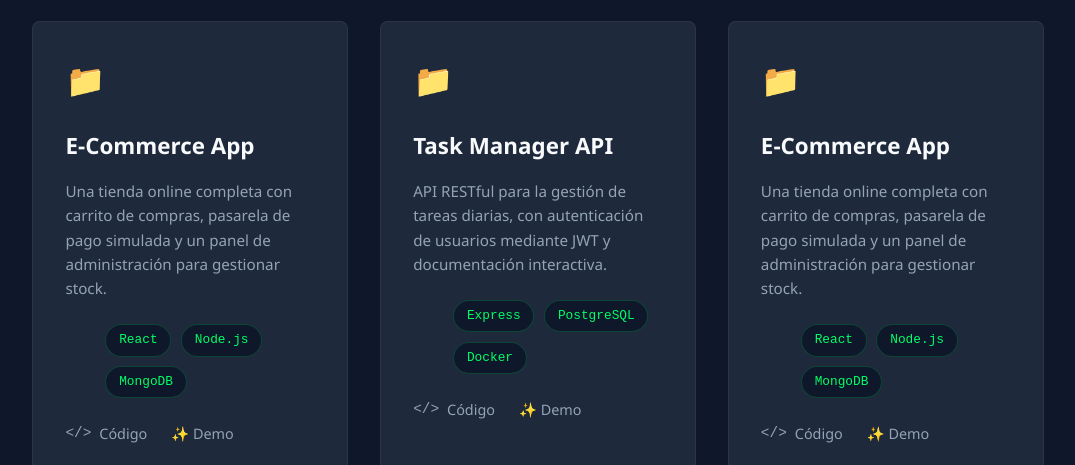
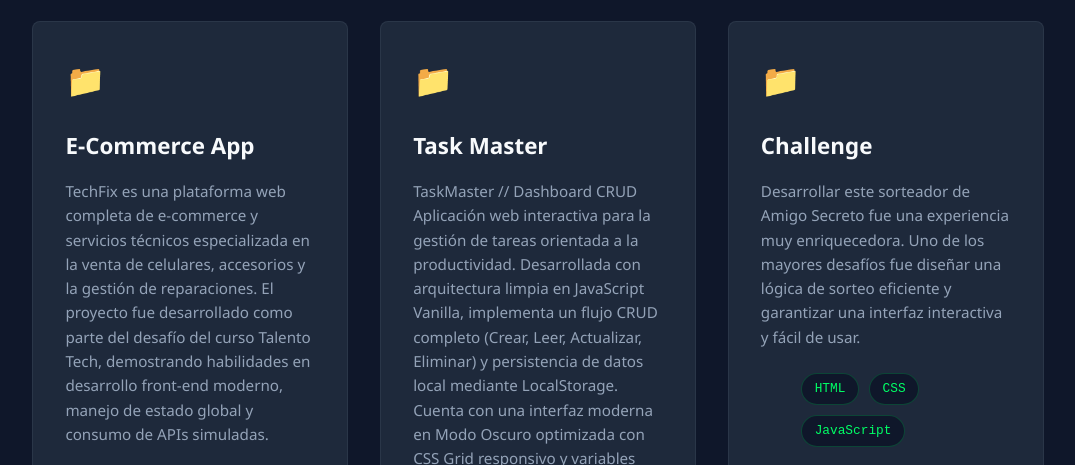
Before and after one commit to conrado85/portafolio, a plain HTML site: page index.html in a window 1280 px wide. Shown: the part 1070-1535 px from the top of the page, without its empty margins (102-1177 px from the left). Drawn offline with Linux system fonts and the light colour scheme.

Commit message:
cambios en las tarjetas de proyectos

```diff
--- a/index.html
+++ b/index.html
@@ -115,19 +115,24 @@
                 data-section="projects"
                 data-value="description1"
               >
-                Una tienda online completa con carrito de compras, pasarela de
-                pago simulada y un panel de administración para gestionar stock.
+              TechFix es una plataforma web completa de e-commerce y servicios técnicos especializada
+              en la venta de celulares, accesorios y la gestión de reparaciones. El proyecto fue desarrollado
+              como parte del desafío del curso Talento Tech, demostrando habilidades en desarrollo front-end
+              moderno, manejo de estado global y consumo de APIs simuladas.
               </p>
               <ul class="project-tech-list">
-                <li>React</li>
-                <li>Node.js</li>
-                <li>MongoDB</li>
+                <li>React vite</li>
+                <li>React Router</li>
+                <li>Context API (React Context)</li>
+                <li>MockAPI</li>
+                <li>React Toastify</li>
+                <li>Bootstrap</li>
               </ul>
               <div class="project-links">
-                <a href="#" target="_blank" class="proj-link"
+                <a href="https://github.com/conrado85/TechFix" target="_blank" class="proj-link"
                   ><i class="code-icon">&lt;/&gt;</i> Código</a
                 >
-                <a href="#" target="_blank" class="proj-link btn-live"
+                <a href="https://talento-tech-clase-4.vercel.app/" target="_blank" class="proj-link btn-live"
                   >✨ Demo</a
                 >
               </div>
@@ -143,32 +148,38 @@
                 data-section="projects"
                 data-value="title2"
               >
-                Task Manager API
+                Task Master
               </h3>
               <p
                 class="project-card-text"
                 data-section="projects"
                 data-value="description2"
               >
-                API RESTful para la gestión de tareas diarias, con autenticación
-                de usuarios mediante JWT y documentación interactiva.
+                TaskMaster // Dashboard CRUD
+                Aplicación web interactiva para la gestión de tareas orientada a la productividad.
+                Desarrollada con arquitectura limpia en JavaScript Vanilla, implementa un flujo
+                CRUD completo (Crear, Leer, Actualizar, Eliminar) y persistencia de datos local
+                 mediante LocalStorage. Cuenta con una interfaz moderna en Modo Oscuro optimizada
+                  con CSS Grid responsivo y variables dinámicas para categorizar prioridades.
               </p>
               <ul class="project-tech-list">
-                <li>Express</li>
-                <li>PostgreSQL</li>
-                <li>Docker</li>
+                <li>HTML</li>
+                <li>CSS3 (Variables / Grid)</li>
+                <li>JavaScript (ES6+)</li>
+                <li>Local Storage</li>
+                <li>Clean Code</li>
               </ul>
               <div class="project-links">
-                <a href="#" target="_blank" class="proj-link"
+                <a href="https://github.com/conrado85/TaskMaster" target="_blank" class="proj-link"
                   ><i class="code-icon">&lt;/&gt;</i> Código</a
                 >
-                <a href="#" target="_blank" class="proj-link btn-live"
+                <a href="https://conrado85.github.io/TaskMaster/" target="_blank" class="proj-link btn-live"
                   >✨ Demo</a
                 >
               </div>
             </div>
           </div>
-          <!-- Tarjeta  -->
+          <!-- Tarjeta 3  -->
           <div class="project-card">
             <div class="project-content">
               <div class="project-icon">📁</div>
@@ -177,26 +188,28 @@
                 data-section="projects"
                 data-value="title1"
               >
-                E-Commerce App
+               Challenge
               </h3>
               <p
                 class="project-card-text"
                 data-section="projects"
                 data-value="description1"
               >
-                Una tienda online completa con carrito de compras, pasarela de
-                pago simulada y un panel de administración para gestionar stock.
-              </p>
+                Desarrollar este sorteador de Amigo Secreto fue una experiencia muy enriquecedora.
+                 Uno de los mayores desafíos fue diseñar una lógica de sorteo eficiente y garantizar una
+                  interfaz interactiva y fácil de usar.
+
+             </p>
               <ul class="project-tech-list">
-                <li>React</li>
-                <li>Node.js</li>
-                <li>MongoDB</li>
+                <li>HTML</li>
+                <li>CSS</li>
+                <li>JavaScript</li>
               </ul>
               <div class="project-links">
-                <a href="#" target="_blank" class="proj-link"
+                <a href="https://github.com/conrado85/juego-secreto" target="_blank" class="proj-link"
                   ><i class="code-icon">&lt;/&gt;</i> Código</a
                 >
-                <a href="#" target="_blank" class="proj-link btn-live"
+                <a href="https://conrado85.github.io/juego-secreto/" target="_blank" class="proj-link btn-live"
                   >✨ Demo</a
                 >
               </div>
```
